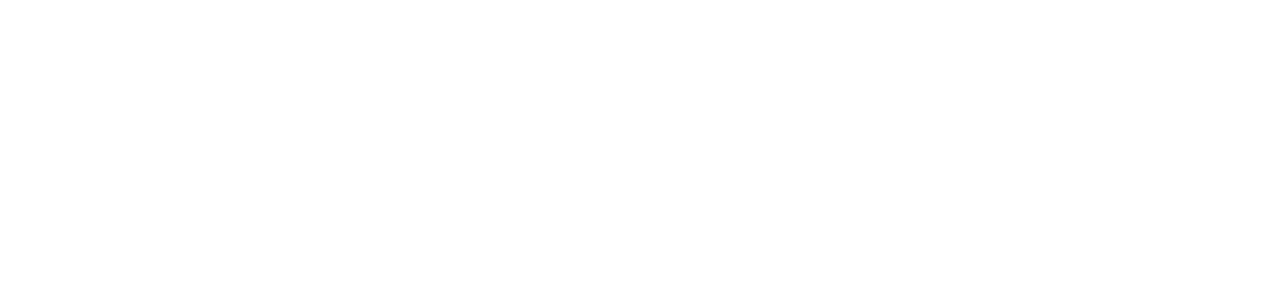
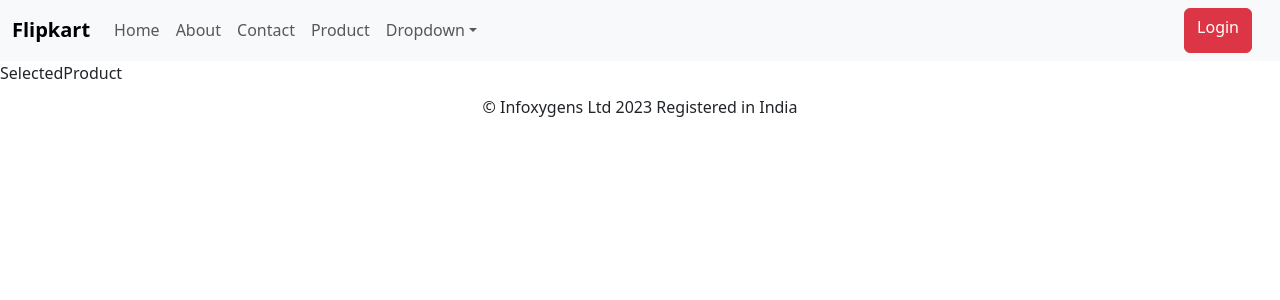
Before and after one commit to io3-poonam/io-5, a React (Create React App) app in the folder Assisgnment/React/loginform/: page /product in a window 1280 px wide. Before the commit this address had no page. Shown: the top 300 px of the page. Built offline with nearby package versions, Linux system fonts and the light colour scheme; the HTML template or start-up script is replaced by a standard one.

Commit message:
selected product

```diff
--- a/Assisgnment/React/loginform/src/App.js
+++ b/Assisgnment/React/loginform/src/App.js
@@ -6,6 +6,7 @@
 import Products from "./Pages/Products";
 import Login from "./Pages/Login";
 import Cart from "./Pages/Cart/Cart.jsx";
+import SelectedProduct from "./Pages/SelectedProduct/SelectedProduct.jsx";
 function App() {
   return (
     <React.Fragment>
@@ -18,6 +19,8 @@
           <Route path="/contact-us" element={<Contact />} />
           <Route path="/products" element={<Products />} />
           <Route path="/Cart" element={<Cart/>}/>
+          <Route path="/product" element={<SelectedProduct/>}/>
+
         </Routes>
       </BrowserRouter>
 
--- /dev/null
+++ b/Assisgnment/React/loginform/src/Pages/SelectedProduct/SelectedProduct.jsx
@@ -0,0 +1,15 @@
+import React from "react";
+import Header from "../../components2/Header";
+import Footer from "../../components2/Footer";
+import { useLocation } from "react-router-dom";
+const SelectedProduct=()=>{
+    const location=useLocation();
+    console.log("location",JSON.parse(location?.state) )
+    return(<>
+    <Header/>
+    SelectedProduct
+    <Footer/>
+    </>)
+
+}
+export default SelectedProduct;
--- a/Assisgnment/React/loginform/src/components2/ProductCard/index.jsx
+++ b/Assisgnment/React/loginform/src/components2/ProductCard/index.jsx
@@ -1,12 +1,14 @@
 import React, { useState } from "react";
 import "./style.css";
 import { Button } from "react-bootstrap";
+import { useNavigate } from "react-router-dom";
 
 const ProductCard = (props) => {
     // allready add in cart
   const [addInCart,setAddInCart]=useState(false)
   const { price, description, title, brand, thumbnail, category, onCartClick } =
     props || {};
+    const navigate=useNavigate()
   const HandleCartAddBtn = (e, props) => {
     console.log("child ",props);
     // current and previous data show get
@@ -18,9 +20,13 @@
     // allready add in cart
     setAddInCart(true)
   };
+  const gotoProductPage=()=>{
+    console.log("gotoProductPage")
+    navigate("/product",{state:JSON.stringify(props)})
+  }
   return (
     <>
-      <div className="product-card" href="#dolce-gabbana-cropped">
+      <div className="product-card" href="#dolce-gabbana-cropped" onClick={gotoProductPage}>
         <img className="product-card__image" src={thumbnail} alt="thumbnail"/>
         <p className="product-card__brand">{title}</p>
         <p className="product-card__brand">{category}</p>
```
Also changed, not shown: Assisgnment/React/loginform/src/Pages/SelectedProduct/style.css (added).
